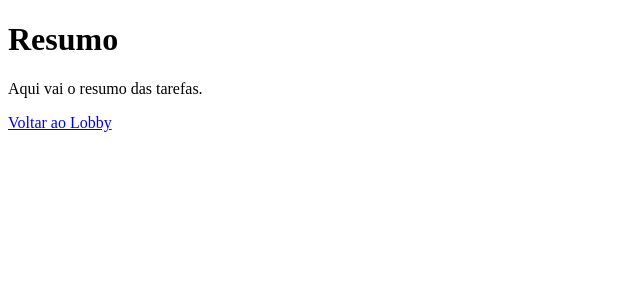
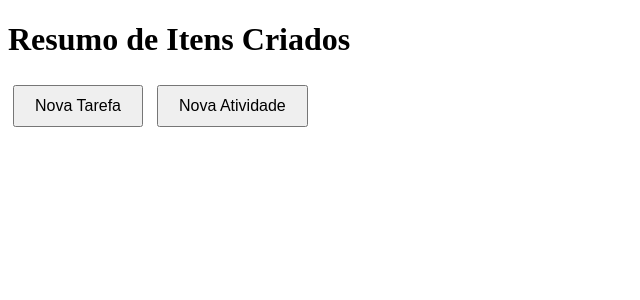
Before and after one commit to DanielPRech7/Share_Python, a Django app: page /resumo/ in a window 1280 px wide. Shown: the top 300 px of the page, without its empty margins (0-640 px from the left). Run offline with Django 5.2, Linux system fonts and the light colour scheme; data comes from the database, SQL or seed files in the repository; both versions use the stored data as it was after the commit.

Commit message:
criação do resumo

```diff
--- a/app/urls.py
+++ b/app/urls.py
@@ -2,7 +2,7 @@ from django.contrib import admin
 from django.urls import path
 from django.conf import settings
 from django.conf.urls.static import static
-from sharepython.views import lobby_view, resumo_view, nova_tarefa_view, cadastrar_item_view, editar_tarefa_view, excluir_tarefa_view, atividades_view, cadastrar_atividade_view
+from sharepython.views import lobby_view, resumo_view, nova_tarefa_view, cadastrar_item_view, editar_tarefa_view, excluir_tarefa_view, atividades_view, cadastrar_atividade_view, editar_atividade_view, excluir_atividade_view
 
 urlpatterns = [
     path('admin/', admin.site.urls),
@@ -14,4 +14,6 @@ urlpatterns = [
     path('cadastrar_atividade/', cadastrar_atividade_view, name='cadastrar_atividade'),
     path('editar_tarefa/<int:item_id>/', editar_tarefa_view, name='editar_tarefa'),
     path('excluir_tarefa/<int:item_id>/', excluir_tarefa_view, name='excluir_tarefa'),
+    path('editar_atividade/<int:atividade_id>/', editar_atividade_view, name='editar_atividade'),
+    path('excluir_atividade/<int:atividade_id>/', excluir_atividade_view, name='excluir_atividade'),
 ]
--- a/sharepython/templates/resumo.html
+++ b/sharepython/templates/resumo.html
@@ -1,13 +1,69 @@
 <!DOCTYPE html>
-<html lang="en">
+<html lang="pt-br">
 <head>
     <meta charset="UTF-8">
-    <meta name="viewport" content="width=device-width, initial-scale=1.0">
     <title>Resumo</title>
+    <style>
+        /* Estilos para ocultar as listas por padrão */
+        .lista-oculta {
+            display: none;
+        }
+        /* Estilos opcionais para os botões */
+        .button {
+            padding: 10px 20px;
+            font-size: 16px;
+            margin: 5px;
+            cursor: pointer;
+        }
+    </style>
 </head>
 <body>
-    <h1>Resumo</h1>
-    <p>Aqui vai o resumo das tarefas.</p>
-    <a href="{% url 'lobby' %}">Voltar ao Lobby</a>
+    <h1>Resumo de Itens Criados</h1>
+
+    <div>
+        <!-- Botões para mostrar as listas -->
+        <button class="button" onclick="mostrarLista('tarefa')">Nova Tarefa</button>
+        <button class="button" onclick="mostrarLista('atividade')">Nova Atividade</button>
+    </div>
+
+    <!-- Lista de Nova Tarefa -->
+    <div id="lista-tarefa" class="lista-oculta">
+        <h2>Nova Tarefa</h2>
+        <ul>
+            {% for item in itens %}
+            <li>{{ item.nome }}</li>
+            {% empty %}
+            <li>Nenhuma tarefa criada.</li>
+            {% endfor %}
+        </ul>
+    </div>
+
+    <!-- Lista de Nova Atividade -->
+    <div id="lista-atividade" class="lista-oculta">
+        <h2>Nova Atividade</h2>
+        <ul>
+            {% for atividade in atividades %}
+            <li>{{ atividade.cidade }}</li>
+            {% empty %}
+            <li>Nenhuma atividade criada.</li>
+            {% endfor %}
+        </ul>
+    </div>
+
+    <!-- JavaScript para controlar a visibilidade das listas -->
+    <script>
+        function mostrarLista(tipo) {
+            // Oculta todas as listas
+            document.getElementById('lista-tarefa').style.display = 'none';
+            document.getElementById('lista-atividade').style.display = 'none';
+
+            // Exibe a lista correspondente ao botão clicado
+            if (tipo === 'tarefa') {
+                document.getElementById('lista-tarefa').style.display = 'block';
+            } else if (tipo === 'atividade') {
+                document.getElementById('lista-atividade').style.display = 'block';
+            }
+        }
+    </script>
 </body>
 </html>
--- a/sharepython/views.py
+++ b/sharepython/views.py
@@ -7,8 +7,21 @@ def lobby_view(request):
     return render(request, 'lobby.html')
 
 def resumo_view(request):
-    return render(request, 'resumo.html')
+    filtro = request.GET.get('filtro', None)
 
+    if filtro == 'nova_tarefa':
+        itens = Item.objects.all()
+        atividades = None  # Não mostrar atividades
+
+    elif filtro == 'nova_atividade':
+        atividades = Atividade.objects.all()
+        itens = None  # Não mostrar itens
+
+    else:
+        itens = Item.objects.all()
+        atividades = Atividade.objects.all()
+
+    return render(request, 'resumo.html', {'itens': itens, 'atividades': atividades, 'filtro': filtro})
 def nova_tarefa_view(request):
     itens = Item.objects.all()
     return render(request, 'nova_tarefa.html', {'itens': itens})
@@ -56,3 +69,21 @@ def cadastrar_atividade_view(request):
         form = AtividadeForm()
 
     return render(request, 'cadastrar_atividade.html', {'form': form})
+
+def editar_atividade_view(request, atividade_id):
+    atividade = Atividade.objects.get(id=atividade_id)
+    if request.method == 'POST':
+        form = AtividadeForm(request.POST, instance=atividade)
+        if form.is_valid():
+            form.save()
+            return redirect('atividades')
+    else:
+        form = AtividadeForm(instance=atividade)
+    return render(request, 'editar_atividade.html', {'form': form, 'atividade': atividade})
+
+def excluir_atividade_view(request, atividade_id):
+    atividade = Atividade.objects.get(id=atividade_id)
+    if request.method == 'POST':
+        atividade.delete()
+        return redirect('atividades')
+    return render(request, 'excluir_atividade.html', {'atividade': atividade})
```
Also changed, not shown: sharepython/templates/editar_atividade.html (added, +17 -0 lines), sharepython/templates/excluir_atividade.html (added, +17 -0 lines), sharepython/templates/nova_atividade.html (+6 -1 lines), db.sqlite3.
